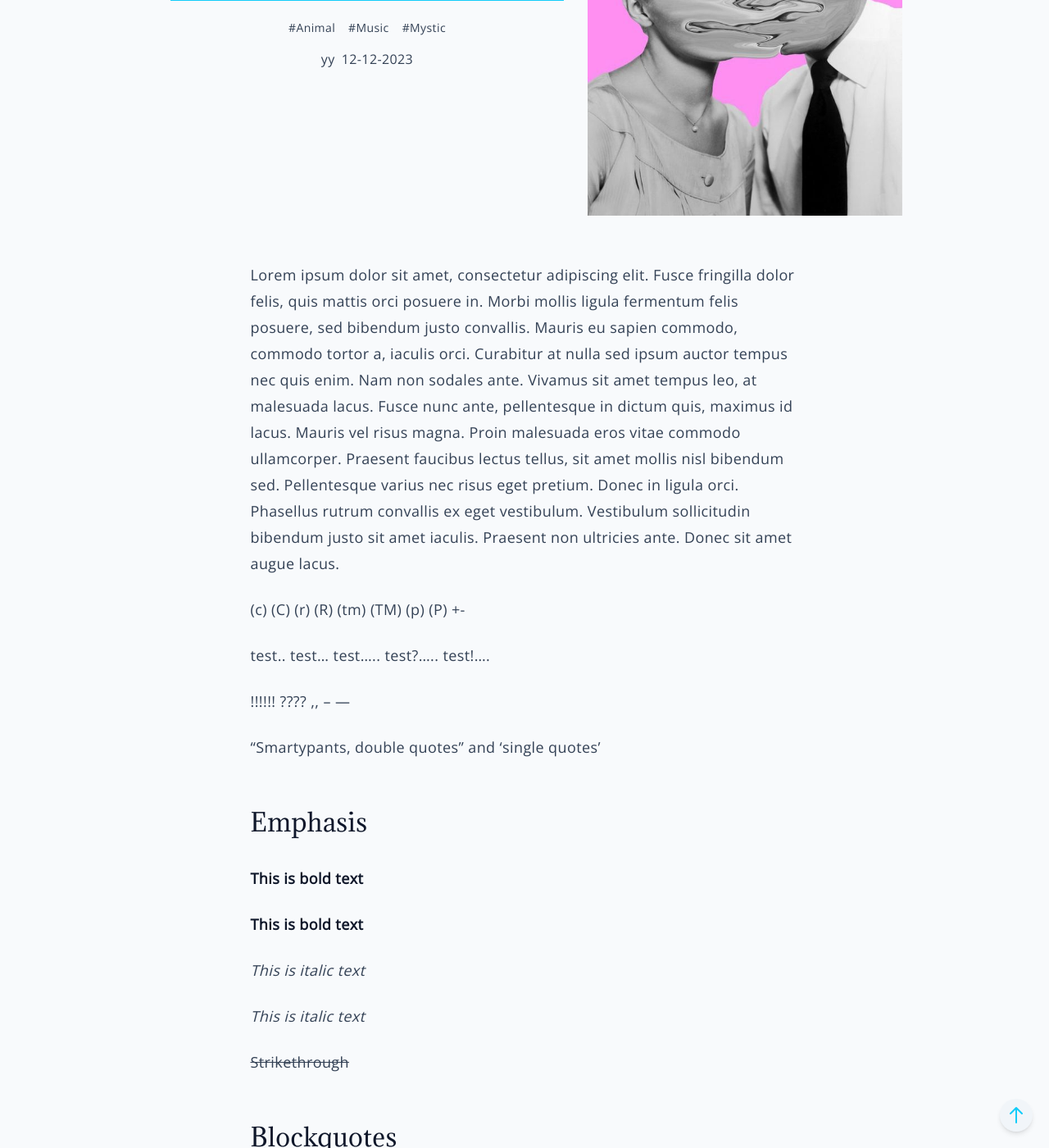
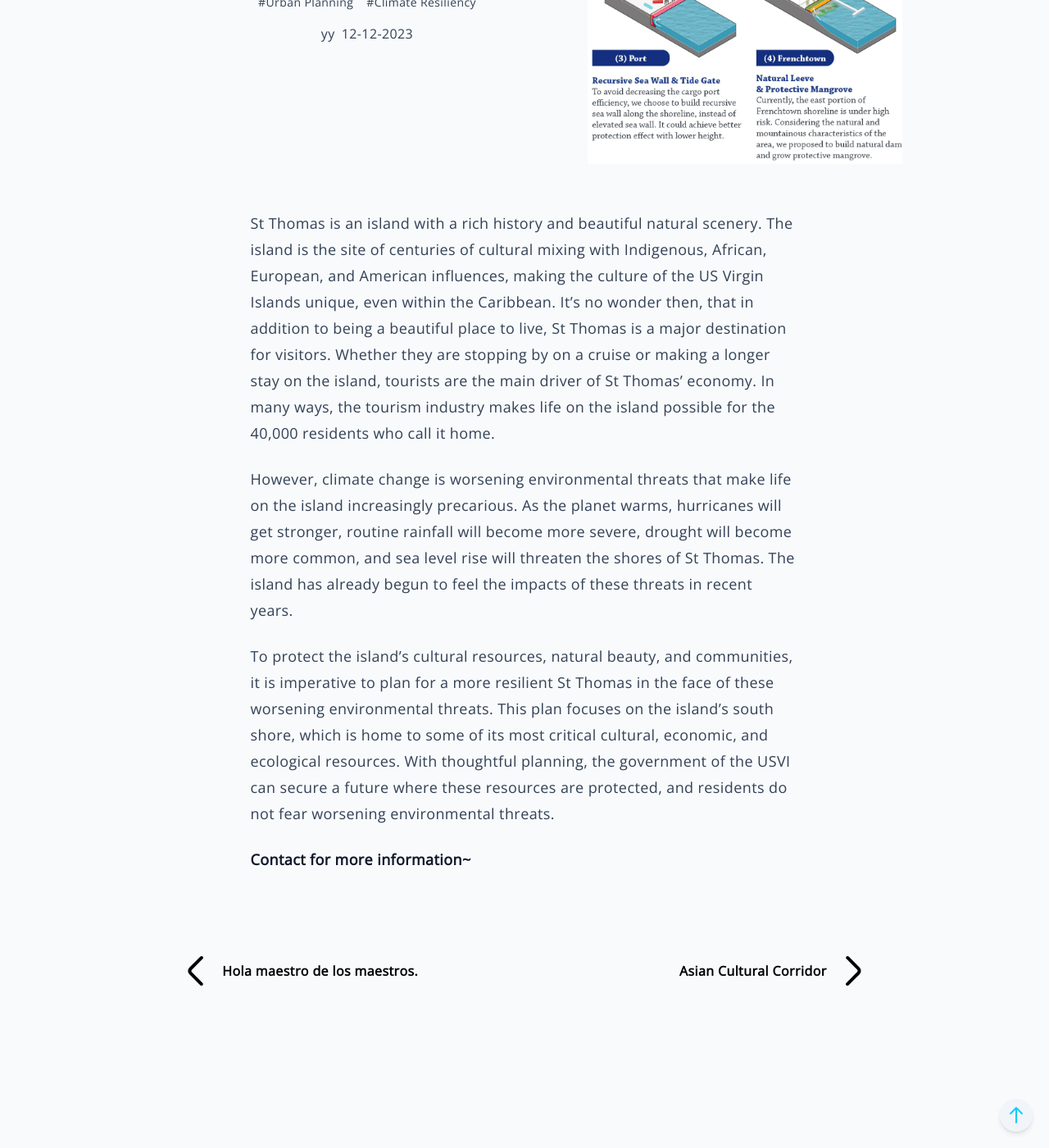
Before and after one commit to hongyili-hl/hongyili-hl.github.io, a Jekyll site: the page built from _posts/2023-12-12-St-Thomas-Resilience-Plan.md, in a window 1280 px wide and 1400 px high, scrolled down 410 px. Shown: the whole window at 82% size. Built offline with Jekyll 4.4.1, drawn with Linux system fonts in a browser that asks for light colours; some of the changed text lies outside the part shown.

Commit message:
Update 2023-12-12-St-Thomas-Resilience-Plan.md

```diff
--- a/_posts/2023-12-12-St-Thomas-Resilience-Plan.md
+++ b/_posts/2023-12-12-St-Thomas-Resilience-Plan.md
@@ -1,37 +1,14 @@
 ---
 layout: post
-title:  "La desindividualizacion"
-image: /assets/images/test.jpg
-tags: ["Animal", "Music", "Mystic"]
+title:  "St Thomas Resilience Plan"
+image: /assets/images/St Thomas Resilience Plan.jpg
+tags: ["Urban Planning", "Climate Resiliency"]
 ---
 
-Lorem ipsum dolor sit amet, consectetur adipiscing elit. Fusce fringilla dolor felis, quis mattis orci posuere in. Morbi mollis ligula fermentum felis posuere, sed bibendum justo convallis. Mauris eu sapien commodo, commodo tortor a, iaculis orci. Curabitur at nulla sed ipsum auctor tempus nec quis enim. Nam non sodales ante. Vivamus sit amet tempus leo, at malesuada lacus. Fusce nunc ante, pellentesque in dictum quis, maximus id lacus. Mauris vel risus magna. Proin malesuada eros vitae commodo ullamcorper. Praesent faucibus lectus tellus, sit amet mollis nisl bibendum sed. Pellentesque varius nec risus eget pretium. Donec in ligula orci. Phasellus rutrum convallis ex eget vestibulum. Vestibulum sollicitudin bibendum justo sit amet iaculis. Praesent non ultricies ante. Donec sit amet augue lacus.
+St Thomas is an island with a rich history and beautiful natural scenery. The island is the site of centuries of cultural mixing with Indigenous, African, European, and American influences, making the culture of the US Virgin Islands unique, even within the Caribbean. It’s no wonder then, that in addition to being a beautiful place to live, St Thomas is a major destination for visitors. Whether they are stopping by on a cruise or making a longer stay on the island, tourists are the main driver of St Thomas’ economy. In many ways, the tourism industry makes life on the island possible for the 40,000 residents who call it home.
 
-(c) (C) (r) (R) (tm) (TM) (p) (P) +-
+However, climate change is worsening environmental threats that make life on the island increasingly precarious. As the planet warms, hurricanes will get stronger, routine rainfall will become more severe, drought will become more common, and sea level rise will threaten the shores of St Thomas. The island has already begun to feel the impacts of these threats in recent years.
 
-test.. test... test..... test?..... test!....
+To protect the island’s cultural resources, natural beauty, and communities, it is imperative to plan for a more resilient St Thomas in the face of these worsening environmental threats. This plan focuses on the island’s south shore, which is home to some of its most critical cultural, economic, and ecological resources. With thoughtful planning, the government of the USVI can secure a future where these resources are protected, and residents do not fear worsening environmental threats.
 
-!!!!!! ???? ,,  -- ---
-
-"Smartypants, double quotes" and 'single quotes'
-
-
-## Emphasis
-
-**This is bold text**
-
-__This is bold text__
-
-*This is italic text*
-
-_This is italic text_
-
-~~Strikethrough~~
-
-
-## Blockquotes
-
-
-> Blockquotes can also be nested...
->> ...by using additional greater-than signs right next to each other...
-> > > ...or with spaces between arrows.
+**Contact for more information~**
```
